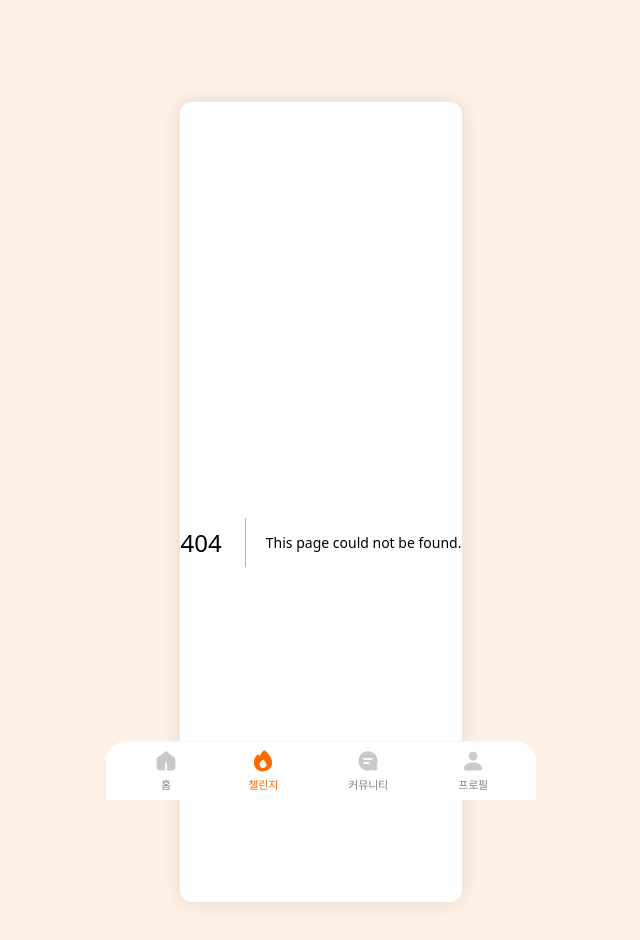
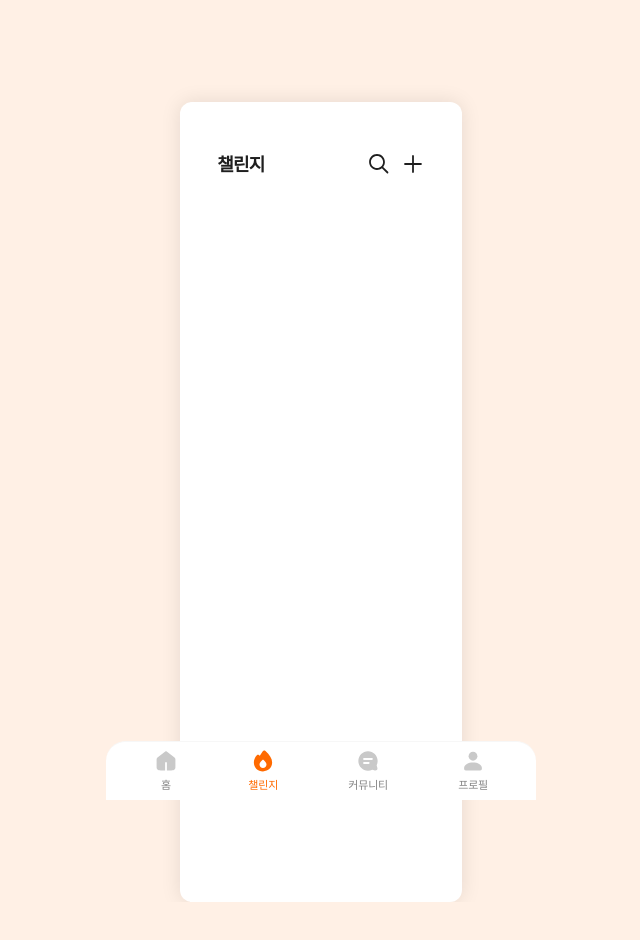
Before and after one commit to Chaellimi/Chaellimi_Web, a Next.js app: page /challenge in a window 1280 px wide. Before the commit this address had no page. Shown: the whole page, without its empty margins (319-959 px from the left). After the commit the page ends 902 px from the top, so only its background shows below. Built offline with nearby package versions, Linux system fonts and the light colour scheme.

Commit message:
feat(#27) :: 챌린지페이지 헤더 추가

```diff
--- /dev/null
+++ b/src/app/challenge/page.tsx
@@ -0,0 +1,18 @@
+import { MagnifyingGlassIcon, PlusIcon } from '@public/icons/Challenge';
+import React from 'react';
+
+const Challenge = () => {
+  return (
+    <div className="w-full h-full pl-8 pr-8 text-gray-black">
+      <header className="flex items-center justify-between w-full h-11 pr-[0.31rem] pl-[0.31rem]">
+        <div className="text-h3">챌린지</div>
+        <div className="flex items-center gap-[0.62rem]">
+          <MagnifyingGlassIcon />
+          <PlusIcon />
+        </div>
+      </header>
+    </div>
+  );
+};
+
+export default Challenge;
```
